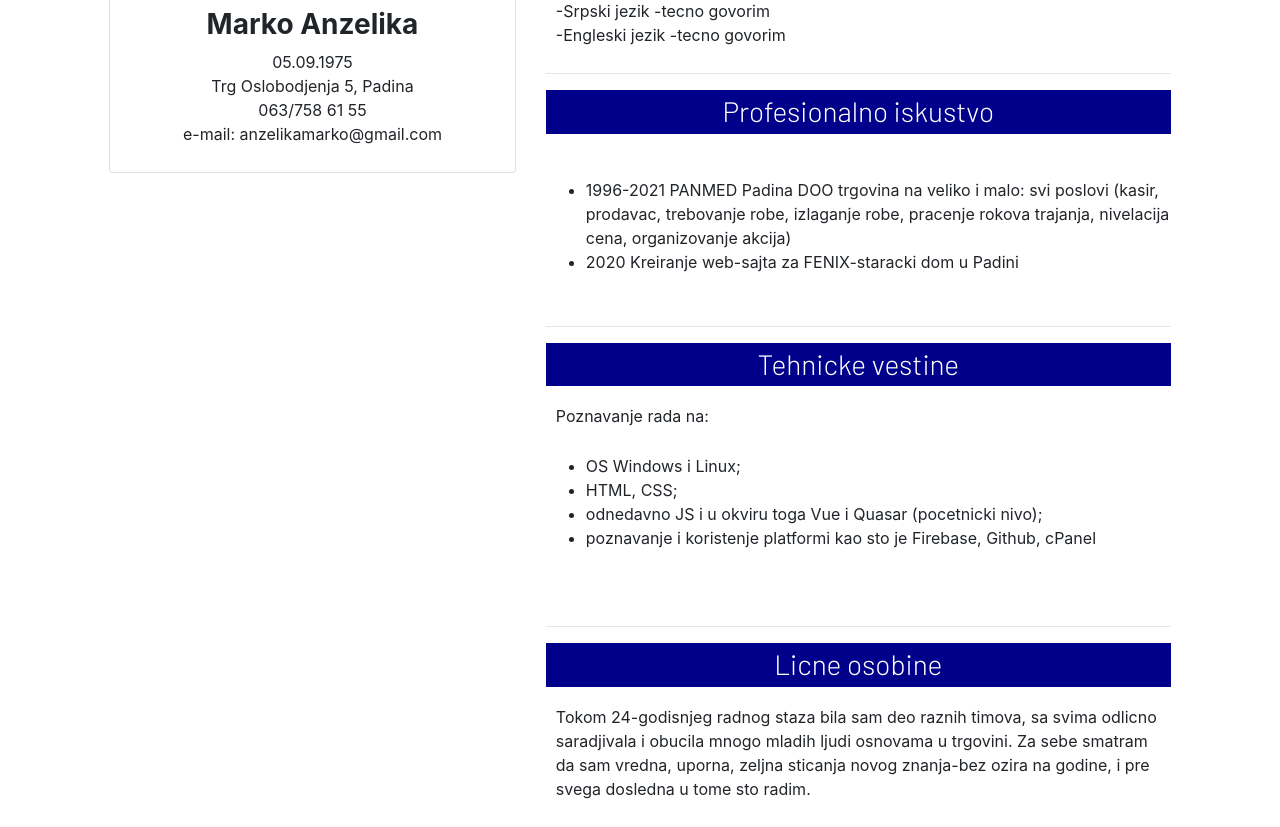
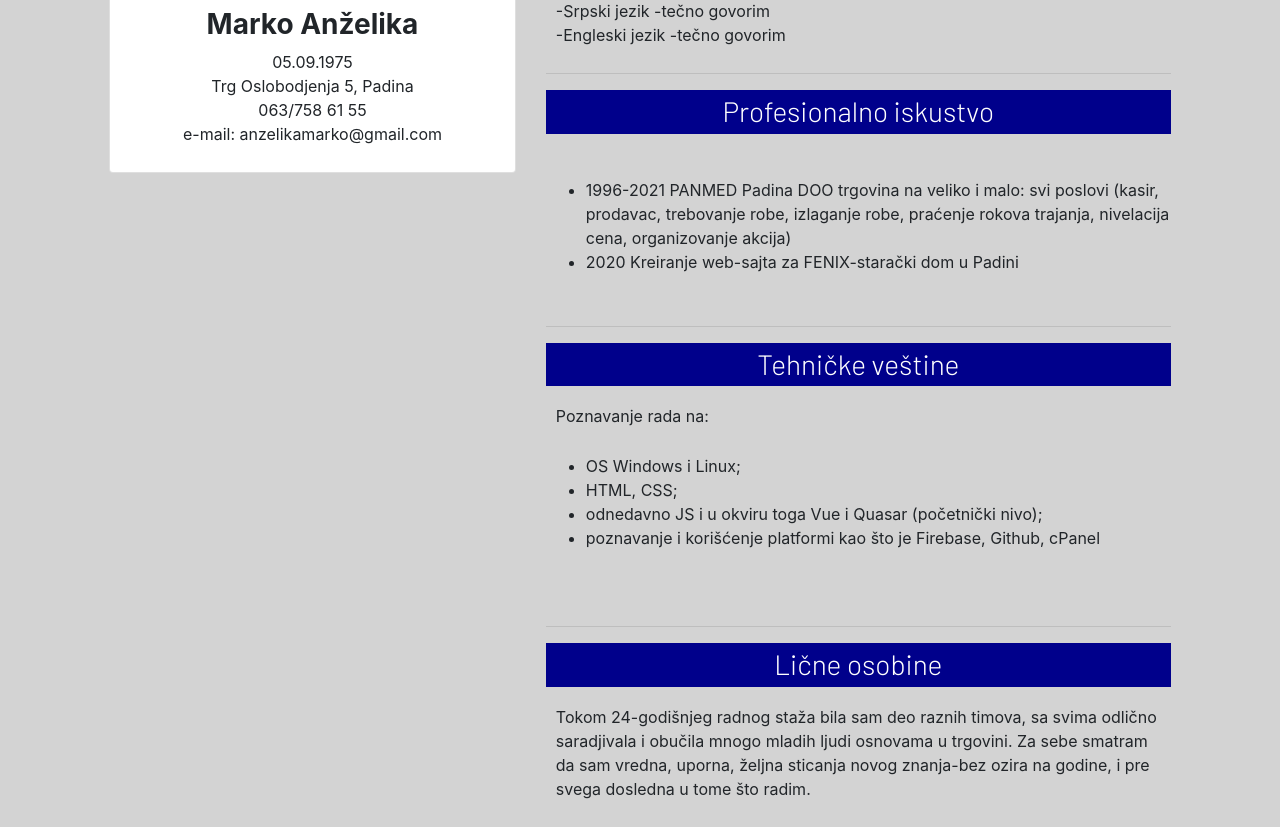
Before and after one commit to anzelikam/CV, a plain HTML site: page index.html in a window 1280 px wide. Shown: the part 415-1242 px from the top of the page. Drawn offline with nearby package versions, Linux system fonts and the light colour scheme.

Commit message:
update
update

```diff
--- a/index.html
+++ b/index.html
@@ -1,3 +1,4 @@
+
 <!DOCTYPE html>
 <html>
     <head>
@@ -15,6 +16,7 @@
         <style>
             body {
                 margin: 0 auto;
+                background: lightgrey;
             }
             img {
                 max-width: 100%;
@@ -41,21 +43,24 @@
 
             }
 
+
             .card:hover {
 	         box-shadow: 0 9px 24px 0 darkblue;
 	}
         </style>
-        <div class="empty"></div>
+        <div class="empty">
+
+        </div>
         <div class="row">
 
 
             <div class="col-md-1"></div>
             <div class="col-md-4">
                 <div class="card">
-                    <img src="https://github.com/greeenCloud/image-storage/blob/main/amsterdam-1.jpg?raw=true" width="100%"/>
+                    <img src="https://github.com/greeenCloud/image-storage/blob/main/CV3%20(2).jpg?raw=true" width="100%"/>
                     <div class="container">
                         <br>
-                      <h3><b>Marko Anzelika</b></h3>
+                      <h3><b>Marko Anželika</b></h3>
                       <p>05.09.1975<br>
                          Trg Oslobodjenja 5, Padina<br>
                          063/758 61 55<br>
@@ -70,17 +75,17 @@
                 <h3>Obrazovanje</h3>
                 <p>
                 <ul>
-                    <li>Osnovna skola Marsal Tito Padina <b>1982-1990</b></li>
-                    <li> Gimnazija Mihajlo Pupin Kovacica <b>1990-1994</b></li>
+                    <li>Osnovna škola 'Maršal Tito' Padina <b>1982-1990</b></li>
+                    <li> Gimnazija 'Mihajlo Pupin' Kovačica <b>1990-1994</b></li>
                 </ul>
 
 
                     <br></p>
                     <hr>
                 <h3>Jezici</h3>
-                <p>-Slovacki jezik -maternji <br>
-                   -Srpski jezik -tecno govorim <br>
-                   -Engleski jezik -tecno govorim
+                <p>-Slovački jezik -maternji <br>
+                   -Srpski jezik -tečno govorim <br>
+                   -Engleski jezik -tečno govorim
                 </p>
                     <hr>
                 <h3>Profesionalno iskustvo</h3>
@@ -88,25 +93,25 @@
                     <ul>
                         <li> 1996-2021 PANMED Padina DOO trgovina na veliko i malo:
                             svi poslovi (kasir, prodavac, trebovanje robe, izlaganje robe,
-                            pracenje rokova trajanja, nivelacija cena, organizovanje akcija)</li>
-                        <li>2020 Kreiranje web-sajta za FENIX-staracki dom u Padini</li>
+                            praćenje rokova trajanja, nivelacija cena, organizovanje akcija)</li>
+                        <li>2020 Kreiranje web-sajta za FENIX-starački dom u Padini</li>
                     </ul>
                    </p>
                     <hr>
-                <h3>Tehnicke vestine</h3>
+                <h3>Tehničke veštine</h3>
                 <p>Poznavanje rada na:
                     <ul>
                         <li>OS  Windows i Linux;</li>
                         <li>HTML, CSS;</li>
-                        <li>odnedavno JS i u okviru toga Vue i Quasar (pocetnicki nivo);</li>
-                        <li>poznavanje i koristenje platformi kao sto je Firebase, Github, cPanel</li>
+                        <li>odnedavno JS i u okviru toga Vue i Quasar (početnički nivo);</li>
+                        <li>poznavanje i korišćenje platformi kao što je Firebase, Github, cPanel</li>
                     </ul>
                     <br></p>
                     <hr>
-                <h3>Licne osobine</h3>
-                <p>Tokom 24-godisnjeg radnog staza bila sam deo raznih timova, sa svima odlicno saradjivala i obucila
-                    mnogo mladih ljudi osnovama u trgovini. Za sebe smatram da sam vredna, uporna, zeljna sticanja novog
-                    znanja-bez ozira na godine, i pre svega dosledna u tome sto radim. <br></p>
+                <h3>Lične osobine</h3>
+                <p>Tokom 24-godišnjeg radnog staža bila sam deo raznih timova, sa svima odlično saradjivala i obučila
+                    mnogo mladih ljudi osnovama u trgovini. Za sebe smatram da sam vredna, uporna, željna sticanja novog
+                    znanja-bez ozira na godine, i pre svega dosledna u tome što radim. <br></p>
             </div>
         </div>
 
```
